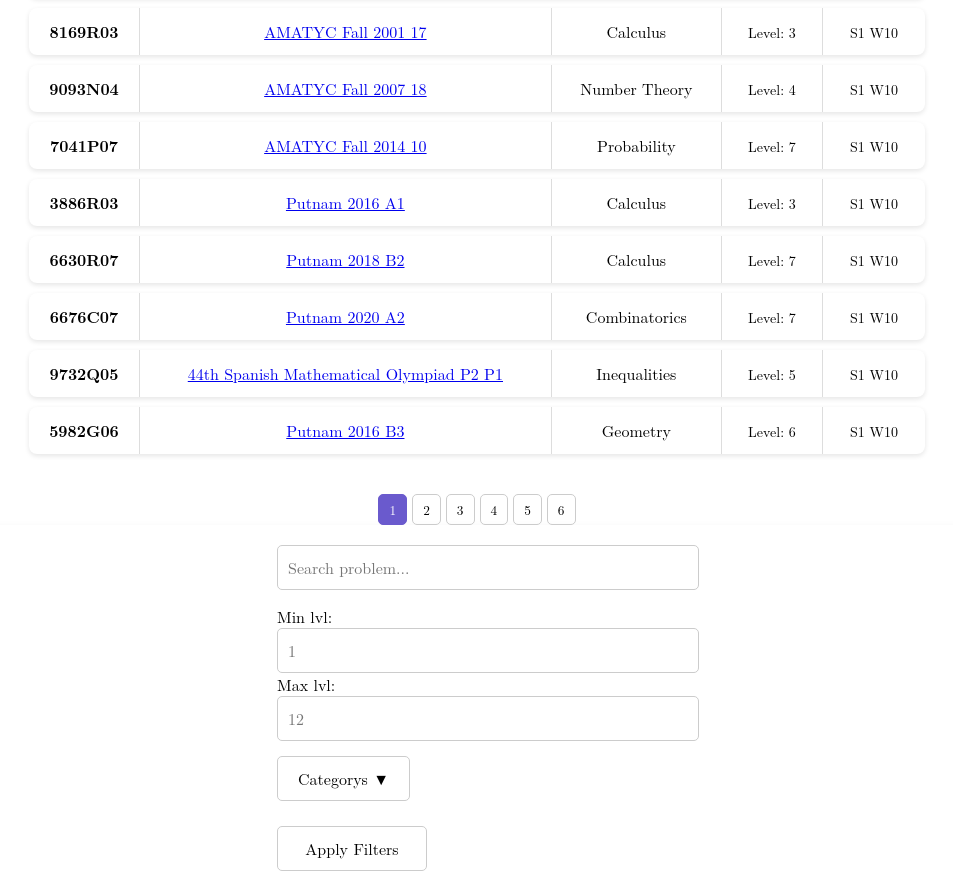
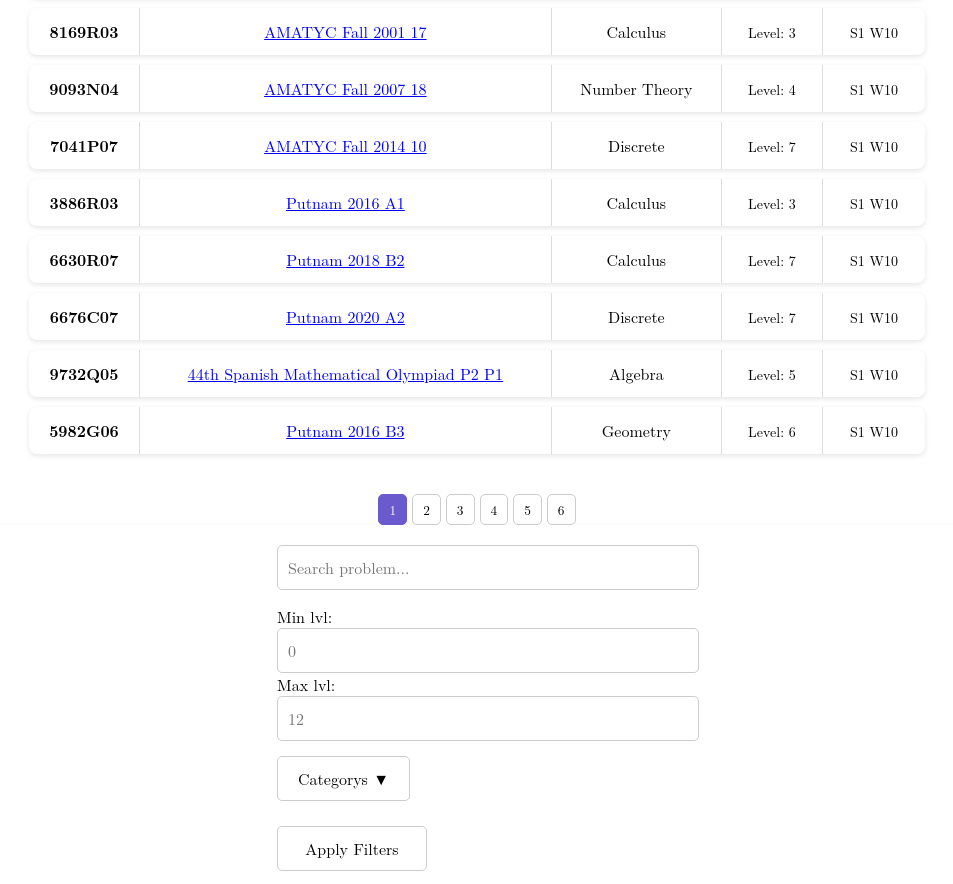
Before and after one commit to RCod33/csmmathclub, a React (Vite) app: page /problemset in a window 1280 px wide. Shown: the part 1526-2410 px from the top of the page, without its empty margins (163-1116 px from the left). Built offline with nearby package versions, Linux system fonts and the light colour scheme.

Commit message:
Refactor CategoryFilter and FilterBox components to improve tag handling and filter logic; update ProblemSet to display majorTopic and handle empty results. This commit is for marge it with edgar's code

```diff
--- a/src/Componetns/CategoryFilter/CategoryFilter.jsx
+++ b/src/Componetns/CategoryFilter/CategoryFilter.jsx
@@ -2,7 +2,7 @@
 import categories from "../../JsonFiles/Categories.json";
 import styles from "./CategoryFilter.module.css";
 
-function Tags({ tags, setTags }) {
+function Tags({ category, tags, setTags }) {
   const [tagNames, setTagNames] = useState("");
   const [open, setOpen] = useState(true);
   const dropdownRef = useRef(null);
@@ -15,7 +15,7 @@
   }, [tags]);
 
   const createTagList = useMemo(() => {
-    return categories
+    return categories[category.map((element) => element)]
       .flatMap((element) => element.labels)
       .reduce((acc, curr) => {
         if (!acc.includes(curr)) {
@@ -165,7 +165,9 @@
         </ul>
       )}
 
-      {category.length > 0 && <Tags tags={tags} setTags={setTags} />}
+      {category.length > 0 && (
+        <Tags category={category} tags={tags} setTags={setTags} />
+      )}
     </section>
   );
 }
--- a/src/Componetns/FilterBox/FilterBox.jsx
+++ b/src/Componetns/FilterBox/FilterBox.jsx
@@ -25,8 +25,8 @@
       //prettier-ignore
       return originalProblems.filter((element) =>
           element.title.toLowerCase().includes(nameFiltred.toLowerCase()) &&
-          element.problemLevel >= minLevel &&
-          element.problemLevel <= maxLevel &&
+          (minLevel !== -1 ? element.problemLevel >= minLevel : true) &&
+          (maxLevel !== -1 ? element.problemLevel <= maxLevel : true) &&
           (category.length > 0 ? category.includes(element.majorTopic) : true) &&
           (tags.length > 0 ? element.tags.some((tag)=> tags.includes(tag)): true)
       );
@@ -45,8 +45,8 @@
 
   const handleClearAllFilters = () => {
     setNameFiltred("");
-    setMinLevel(1);
-    setMaxLevel(12);
+    setMinLevel(-1);
+    setMaxLevel(-1);
     setCategory([]);
     setTempProblems([...originalProblems]);
   };
@@ -74,9 +74,9 @@
             className={styles.inputText}
             id="filter by min level"
             type="text"
-            value={minLevel === 1 ? "" : minLevel} //para que no se vea el 1 por defecto
+            value={minLevel === -1 ? "" : minLevel} //para que no se vea el 1 por defecto
             onChange={(event) => setMinLevel(Number(event.target.value))}
-            placeholder="1"
+            placeholder="0"
           />
           <label htmlFor="filter by max level"> Max lvl:</label>
           <input
@@ -84,7 +84,7 @@
             className={styles.inputText}
             id="filter by max level"
             type="text"
-            value={maxLevel === 12 ? "" : maxLevel} //para que no se vea el 12 por defecto
+            value={maxLevel === -1 ? "" : maxLevel} //para que no se vea el 12 por defecto
             onChange={(event) => setMaxLevel(Number(event.target.value))}
             placeholder="12"
           />
--- a/src/Componetns/Pagination/Pagination.jsx
+++ b/src/Componetns/Pagination/Pagination.jsx
@@ -6,7 +6,6 @@
   const pageNumbers = getPageNumbers(totalPages, currentPage);
 
   return (
-    <div>
     <ul className={styles.pagination}>
       {pageNumbers.map((page, index) =>
         page === "ellipsis" ? (
@@ -26,7 +25,6 @@
         )
       )}
     </ul>
-    </div>
   );
 };
 
--- a/src/Context/FiltersContext/FiltersContext.jsx
+++ b/src/Context/FiltersContext/FiltersContext.jsx
@@ -4,8 +4,8 @@
 
 export const FiltersProvider = ({ children }) => {
   const [nameFiltred, setNameFiltred] = useState("");
-  const [minLevel, setMinLevel] = useState(1);
-  const [maxLevel, setMaxLevel] = useState(12);
+  const [minLevel, setMinLevel] = useState(-1);
+  const [maxLevel, setMaxLevel] = useState(-1);
   const [category, setCategory] = useState([]);
   const [tags, setTags] = useState([]);
 
--- a/src/pages/ProblemSet/ProblemSet.jsx
+++ b/src/pages/ProblemSet/ProblemSet.jsx
@@ -1,4 +1,3 @@
-/* eslint-disable no-unused-vars */
 import React, { useState, useMemo, useContext } from "react";
 import { Link } from "react-router-dom";
 import Pagination from "../../Componetns/Pagination/Pagination";
@@ -23,6 +22,8 @@
     [currentProblemPage, filteredProblems, pageRange]
   );
 
+  console.log(paginatedProblems);
+
   return (
     <>
       <section className={styles.problemsContainer}>
@@ -37,7 +38,8 @@
             </tr>
           </thead>
           <tbody>
-            {paginatedProblems.map((problem) => (
+            {paginatedProblems.length > 0 ? (
+              paginatedProblems.map((problem) => (
                 <tr key={problem.problemID}>
                   <td>{problem.problemID}</td>
                   <td>
@@ -45,7 +47,7 @@
                       {problem.title}
                     </Link>
                   </td>
-                <td>{problem.subTopic}</td>
+                  <td>{problem.majorTopic}</td>
                   <td>{`Level: ${problem.problemLevel}`}</td>
                   <td>
                     {problem.weekDiscussed[0] === "0" &&
@@ -54,7 +56,12 @@
                       : `S${problem.weekDiscussed[0]} W${problem.weekDiscussed[1]}`}
                   </td>
                 </tr>
-            ))}
+              ))
+            ) : (
+              <tr>
+                <span>No results founds</span>
+              </tr>
+            )}
           </tbody>
         </table>
 
```
Lines whose indentation alone changed are shown as unchanged.
